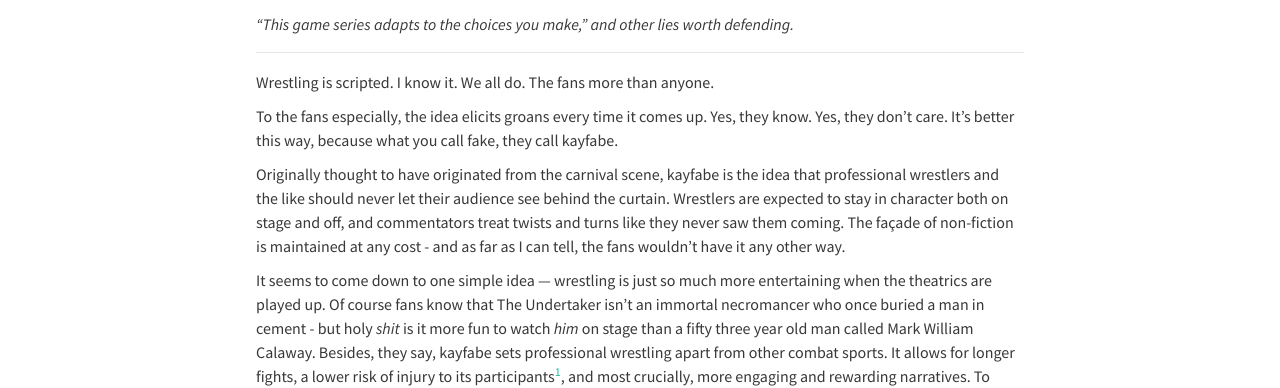
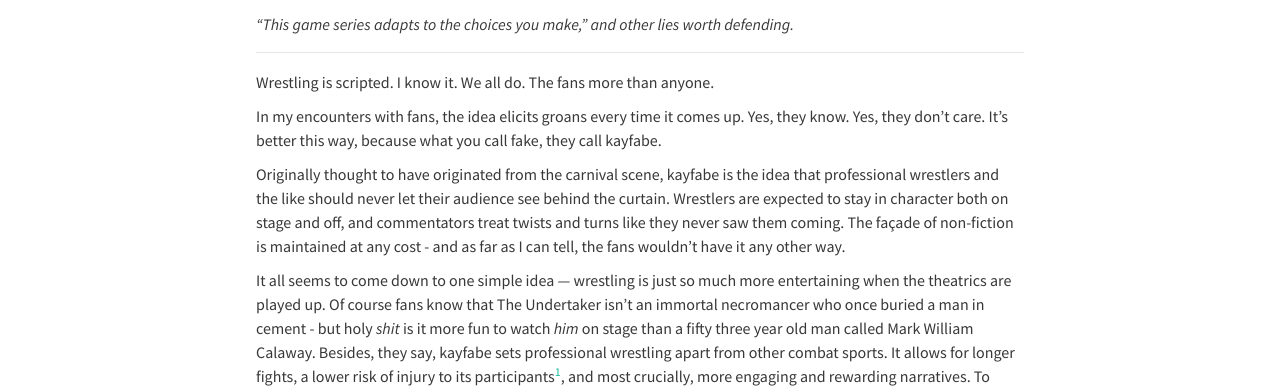
Before and after one commit to elliotherriman/website, a Jekyll site: the page built from _posts/2018-04-11-meaningful-choices-adjacent.markdown, in a window 1280 px wide. Shown: the part 233-621 px from the top of the page. Built offline with Jekyll 4.4.1, drawn with Linux system fonts in a browser that asks for light colours; nearby versions of some CDN libraries.

Commit message:
Update 2018-04-11-meaningful-choices-adjacent.markdown

```diff
--- a/_posts/2018-04-11-meaningful-choices-adjacent.markdown
+++ b/_posts/2018-04-11-meaningful-choices-adjacent.markdown
@@ -10,11 +10,11 @@ _"This game series adapts to the choices you make," and other lies worth defendi
 
 Wrestling is scripted. I know it. We all do. The fans more than anyone.
 
-To the fans especially, the idea elicits groans every time it comes up. Yes, they know. Yes, they don't care. It's better this way, because what you call fake, they call kayfabe.
+In my encounters with fans, the idea elicits groans every time it comes up. Yes, they know. Yes, they don't care. It's better this way, because what you call fake, they call kayfabe.
 
 Originally thought to have originated from the carnival scene, kayfabe is the idea that professional wrestlers and the like should never let their audience see behind the curtain. Wrestlers are expected to stay in character both on stage and off, and commentators treat twists and turns like they never saw them coming. The façade of non-fiction is maintained at any cost - and as far as I can tell, the fans wouldn't have it any other way.
 
-It seems to come down to one simple idea — wrestling is just so much more entertaining when the theatrics are played up. Of course fans know that The Undertaker isn't an immortal necromancer who once buried a man in cement - but holy _shit_ is it more fun to watch *him* on stage than a fifty three year old man called Mark William Calaway. Besides, they say, kayfabe sets professional wrestling apart from other combat sports. It allows for longer fights, a lower risk of injury to its participants[^1], and most crucially, more engaging and rewarding narratives. To fans, these wrestlers aren't athletes, but *characters*. Without them, without keyfabe, the spell is broken.
+It all seems to come down to one simple idea — wrestling is just so much more entertaining when the theatrics are played up. Of course fans know that The Undertaker isn't an immortal necromancer who once buried a man in cement - but holy _shit_ is it more fun to watch *him* on stage than a fifty three year old man called Mark William Calaway. Besides, they say, kayfabe sets professional wrestling apart from other combat sports. It allows for longer fights, a lower risk of injury to its participants[^1], and most crucially, more engaging and rewarding narratives. To fans, these wrestlers aren't athletes, but *characters*. Without them, without keyfabe, the spell is broken.
 
 These days, even though it's an open secret that wrestling is "fake", wrestlers still maintain kayfabe. It would be one one thing for them to admit off–stage that their rivalries were played up, or for the WWE themselves to [post openings for writers](https://wwecorp.wd5.myworkdayjobs.com/wwecorp/). It would be another thing entirely to say those things in the middle of a pay-per-view. In other words, breaking kayfabe isn't the equivalent of the post-credits scene in Ferris Beuller or a quick quip from Deadpool — it would be like Kermit's puppeteer tapping out half way through a show. Kayfabe is a lie, yes, but it's a lie for the sake of the viewer's enjoyment.
 
```
